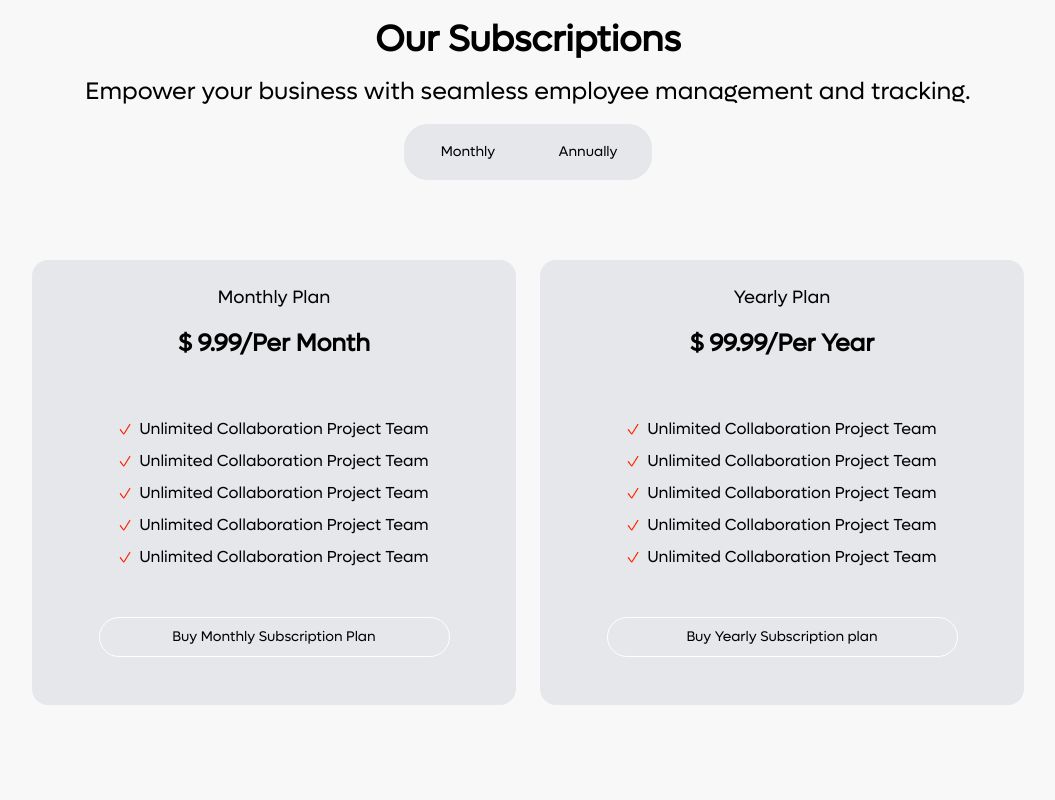
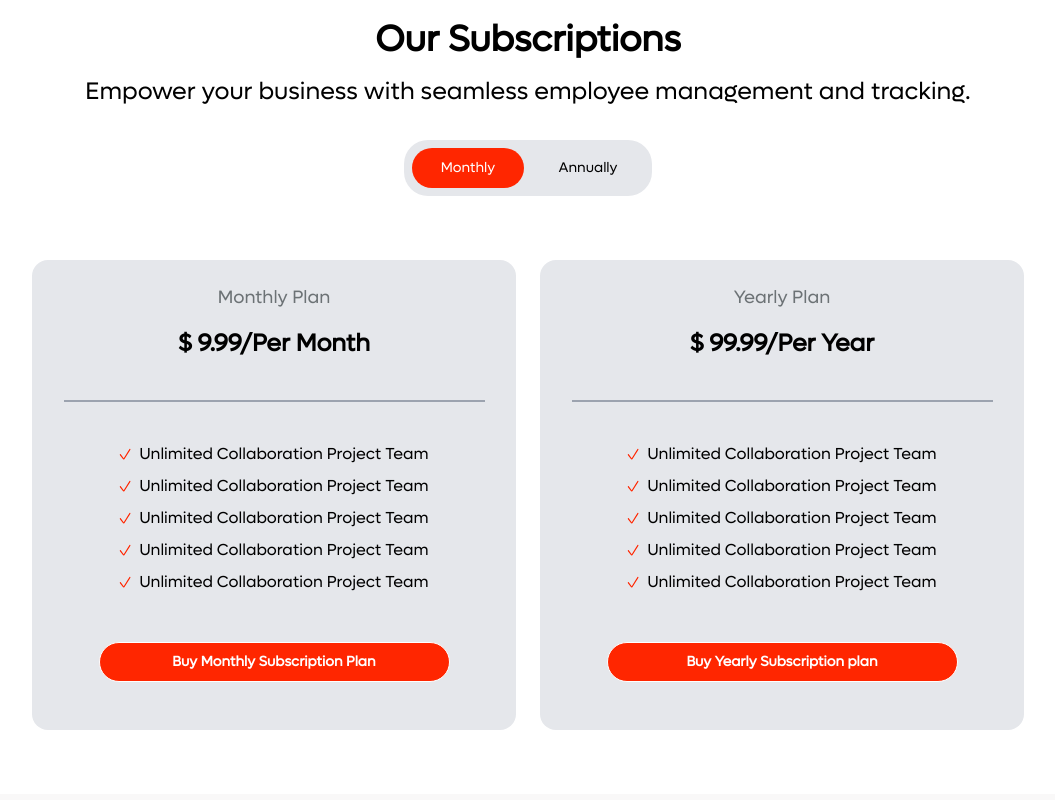
Before and after one commit to abrauf18/chkr, a Next.js app: page /landingPage in a window 1280 px wide. Shown: the part 5520-6320 px from the top of the page, without its empty margins (112-1167 px from the left). Built offline with nearby package versions, Linux system fonts and the light colour scheme.

Commit message:
feat: finalize subscription and partner section

```diff
--- a/app/components/modules/landingPage/AboutUs.tsx
+++ b/app/components/modules/landingPage/AboutUs.tsx
@@ -40,13 +40,13 @@ const AboutUs = () => {
       <div className='flex mt-20 md:mx-10 xl:mx-24 gap-4'>
         <Image
           src={AboutUsImg}
-          alt="AboutIcon"
-          className="lg:w-2/3"
+          alt="About"
+          className="w-2/3"
         />
         <Image
           src={AboutUsImg1}
-          alt="AboutIcon"
-          className="md:w-1/3"
+          alt="About"
+          className="w-1/3"
         />
       </div>
     </div>
--- a/app/components/modules/landingPage/LandingPageNavbar.tsx
+++ b/app/components/modules/landingPage/LandingPageNavbar.tsx
@@ -6,7 +6,7 @@ import Link from "next/link";
 const LandingPageNavbar: React.FC = () => {
   return (
     <div className="flex justify-center items-center w-full">
-      <nav className="w-[95%] flex md:items-center justify-between md:flex-wrap bg-white md:mx-10 mx-4 my-6 py-2 px-4 rounded-3xl">
+      <nav className="w-[95%] flex  md:items-center justify-between md:flex-wrap bg-white md:mx-10 mx-4 my-6 py-2 px-4 rounded-3xl">
         {/* Left side content */}
         <div className="flex items-center text-black">
           <Image
@@ -17,19 +17,19 @@ const LandingPageNavbar: React.FC = () => {
             priority
           />
           <div className="flex gap-10 ml-4">
-            <a href="#" className="text-lg">
+            <a href="#" className="md:text-lg sm:text-base">
               Home
             </a>
-            <a href="#" className="text-lg">
+            <a href="#" className="md:text-lg sm:text-base">
               <span>AboutUs</span>
             </a>
-            <a href="#" className="text-lg">
+            <a href="#" className="md:text-lg sm:text-base">
               Features
             </a>
-            <a href="#" className="text-lg">
+            <a href="#" className="md:text-lg sm:text-base">
               Testimonials
             </a>
-            <a href="#" className="text-lg">
+            <a href="#" className="md:text-lg sm:text-base">
               Subscription
             </a>
           </div>
--- a/app/components/modules/landingPage/Partners.tsx
+++ b/app/components/modules/landingPage/Partners.tsx
@@ -14,22 +14,22 @@ const Partners = () => {
             <p className='xl:text-2xl lg:text-xl md:text-lg md:font-medium text-center text-gray-400'>Trusted by top industry partners for seamless employee management.</p>
             <div className='flex gap-x-8'>
                 <Image src={icon1} alt="Partner 1"
-                    className="xl:w-[9rem] xl:h-[9rem] md:w-[7rem] md:h-[7rem] sm:w-[5rem] sm:h-[5rem] w-[1rem] h-[1rem]"
+                    className="xl:w-[9rem] xl:h-[9rem] lg:w-[7rem] lg:h-[7rem] sm:w-[5rem] sm:h-[5rem] w-[1rem] h-[1rem]"
                 />
                 <Image src={icon2} alt="Partner 2"
-                    className="xl:w-[9rem] xl:h-[9rem] md:w-[7rem] md:h-[7rem] sm:w-[5rem] sm:h-[5rem] w-[1rem] h-[1rem]"
+                    className="xl:w-[9rem] xl:h-[9rem] lg:w-[7rem] lg:h-[7rem] sm:w-[5rem] sm:h-[5rem] w-[1rem] h-[1rem]"
                 />
                 <Image src={icon3} alt="Partner 3"
-                    className="xl:w-[9rem] xl:h-[9rem] md:w-[7rem] md:h-[7rem] sm:w-[5rem] sm:h-[5rem] w-[1rem] h-[1rem]"
+                    className="xl:w-[9rem] xl:h-[9rem] lg:w-[7rem] lg:h-[7rem] sm:w-[5rem] sm:h-[5rem] w-[1rem] h-[1rem]"
                 />
                 <Image src={icon4} alt="Partner 4"
-                    className="xl:w-[9rem] xl:h-[9rem] md:w-[7rem] md:h-[7rem] sm:w-[5rem] sm:h-[5rem] w-[1rem] h-[1rem]"
+                    className="xl:w-[9rem] xl:h-[9rem] lg:w-[7rem] lg:h-[7rem] sm:w-[5rem] sm:h-[5rem] w-[1rem] h-[1rem]"
                 />
                 <Image src={icon5} alt="Partner 5"
-                    className="xl:w-[9rem] xl:h-[9rem] md:w-[7rem] md:h-[7rem] sm:w-[5rem] sm:h-[5rem] w-[1rem] h-[1rem]"
+                    className="xl:w-[9rem] xl:h-[9rem] lg:w-[7rem] lg:h-[7rem] sm:w-[5rem] sm:h-[5rem] w-[1rem] h-[1rem]"
                 />
                 <Image src={icon6} alt="Partner 6"
-                    className="xl:w-[9rem] xl:h-[9rem] md:w-[7rem] md:h-[7rem] sm:w-[5rem] sm:h-[5rem] w-[1rem] h-[1rem]"
+                    className="xl:w-[9rem] xl:h-[9rem] lg:w-[7rem] lg:h-[7rem] sm:w-[5rem] sm:h-[5rem] w-[1rem] h-[1rem]"
                 />
             </div>
         </div>
--- a/app/components/modules/landingPage/PlanCard.tsx
+++ b/app/components/modules/landingPage/PlanCard.tsx
@@ -1,8 +1,7 @@
 import React from 'react';
 import Image from 'next/image';
 import { Button } from "@/app/components/ui/button";
-import check from "@/app/assets/icons/checkmark.svg"
-
+import check from "@/app/assets/icons/checkmark.svg";
 
 interface IconTextProps {
     text: string;
@@ -10,12 +9,12 @@ interface IconTextProps {
 
 const IconText: React.FC<IconTextProps> = ({ text }) => {
     return (
-        <div className="flex items-center mb-2">
+        <div className="flex justify-center items-center mb-2">
             <Image src={check} alt="Checkmark" width={12} height={12} className="w-3 h-3 mr-2" />
             <span className="font-medium text-base">{text}</span>
         </div>
     );
-}
+};
 
 interface PlanCardProps {
     monthlyHeading: string;
@@ -28,20 +27,26 @@ const PlanCard: React.FC<PlanCardProps> = ({ monthlyHeading, monthlyPrice, butto
     const data = Array.from({ length: 5 });
 
     return (
-        <div className='flex flex-col p-2 rounded-2xl w-1/2 text-black hover:text-white text-center items-center bg-gray-200 hover:bg-[#212123]'>
-            <div>
-                <h3 className="font-normal text-lg mt-4">{monthlyHeading}</h3>
+        <div
+            className="flex flex-col p-2 rounded-2xl w-full text-center bg-gray-200 hover:text-white hover:bg-[#212123]"
+        >
+            <div >
+                <h3 className="font-normal text-lg mt-4 text-[#6C7275]">{monthlyHeading}</h3>
                 <h1 className="font-bold text-2xl mt-4 mb-6 xl:mb-8">{monthlyPrice}</h1>
-                <hr className='my-6' />
+                <hr className="my-10 border-t-2 border-gray-400 w-[90%] ml-6" />
             </div>
             {data.map((_, index) => (
                 <IconText key={index} text="Unlimited Collaboration Project Team" />
             ))}
-            <Button className="w-3/4 py-4 text-black mt-10 mb-10 xl:mt-10 border border-white bg-transparent hover:bg-primary hover:text-white rounded-3xl">
-                {buttonText}
-            </Button>
+            <div className='flex justify-center items-center'>
+                <Button
+                    className="w-3/4 py-4 text-white font-semibold mt-10 mb-10 xl:mt-10 border border-white bg-primary rounded-3xl hover:bg-transparent"
+                >
+                    {buttonText}
+                </Button>
+            </div>
         </div>
     );
-}
+};
 
 export default PlanCard;
--- a/app/components/modules/landingPage/Subscriptions.tsx
+++ b/app/components/modules/landingPage/Subscriptions.tsx
@@ -1,23 +1,39 @@
-import React from 'react'
+"use client"
+import React, { useState } from 'react'
 import { Button } from "@/app/components/ui/button";
 import PlanCard from './PlanCard';
 
 const Subscriptions = () => {
+    const [activeButton, setActiveButton] = useState("Monthly");
+
+    const handleButtonClick = (buttonName: string) => {
+        setActiveButton(buttonName);
+    };
     return (
-        <div>
+        <div className='bg-white'>
             <div className='flex flex-col xl:mx-24 md:mx-10 justify-center items-center gap-4 mt-32'>
                 <h1 className='xl:font-semibold xl:text-4xl md:font-semibold md:text-3xl text-center'>Our Subscriptions</h1>
-                <p className='xl:text-2xl lg:text-xl md:text-lg md:font-medium text-center'>Empower your business with seamless employee management and tracking.</p>
-                <div className="flex gap-2 bg-gray-200	mb-4 p-2  rounded-3xl">
-                    <Button className="w-[7rem] py-4 text-black bg-transparent hover:bg-primary hover:text-white rounded-3xl">
+                <p className='xl:text-2xl lg:text-xl md:text-lg md:font-medium text-center mb-4'>Empower your business with seamless employee management and tracking.</p>
+                <div className="flex gap-2 bg-gray-200  p-2 rounded-3xl">
+                    <Button
+                        className={`w-[7rem] py-4 ${activeButton === "Monthly" ? "bg-primary text-white" : "bg-transparent text-black"
+                            } hover:bg-primary hover:text-white rounded-3xl`}
+                        onClick={() => handleButtonClick("Monthly")}
+                    >
                         Monthly
                     </Button>
-                    <Button className="w-[7rem] py-4 text-black bg-transparent hover:bg-primary hover:text-white rounded-3xl">
+                    <Button
+                        className={`w-[7rem] py-4 ${activeButton === "Annually" ? "bg-primary text-white" : "bg-transparent text-black"
+                            } hover:bg-primary hover:text-white rounded-3xl`}
+                        onClick={() => handleButtonClick("Annually")}
+                    >
                         Annually
                     </Button>
                 </div>
+
+
             </div>
-            <div className='flex md:mx-24 xl:mx-36 gap-6 mt-16'>
+            <div className='grid lg:grid-cols-2 md:grid-cols-1 md:mx-24 xl:mx-36 gap-6 my-16'>
                 <PlanCard
                     monthlyHeading="Monthly Plan"
                     monthlyPrice="$ 9.99/Per Month"
```
